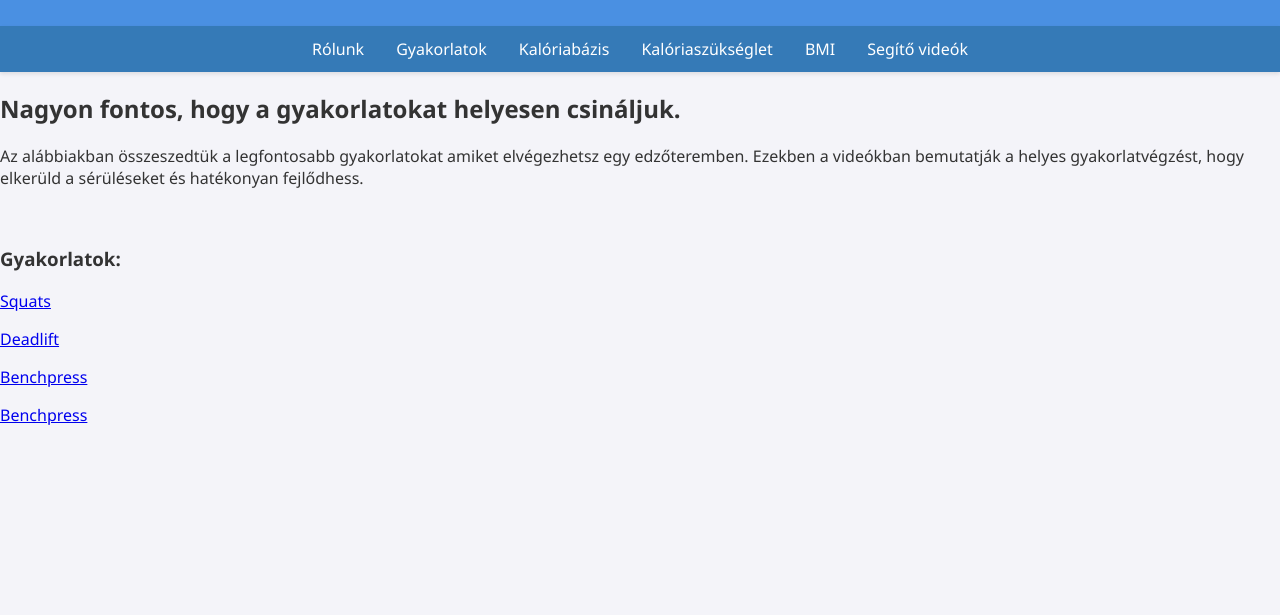
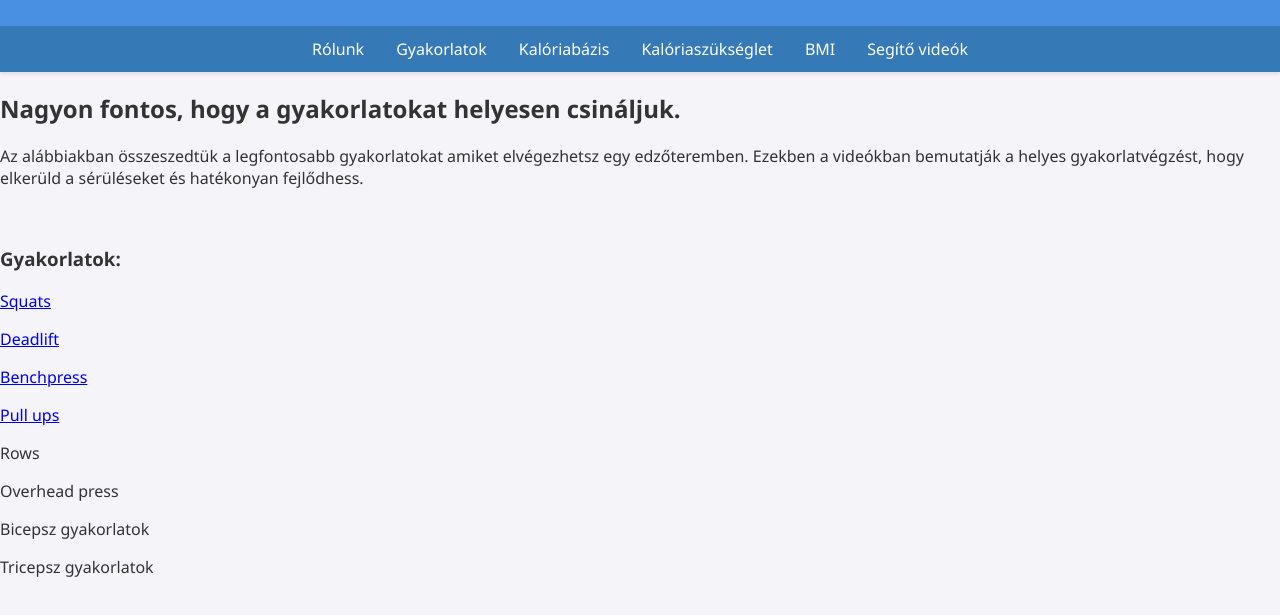
Before and after one commit to vatapiXD/gyakorlatok-gym, a plain HTML site: page gyakorlatok-gym/frontend/videok.html in a window 1280 px wide. Shown: the part 135-750 px from the top of the page. Drawn offline with Linux system fonts and the light colour scheme.

Commit message:
Szerintem ennyi gyakorlat elég lesz (ha kell több szóljatok)

```diff
--- a/gyakorlatok-gym/frontend/videok.html
+++ b/gyakorlatok-gym/frontend/videok.html
@@ -28,7 +28,11 @@
         <p><a href="https://youtu.be/gcNh17Ckjgg">Squats</a></p>
         <p><a href="https://youtu.be/r4MzxtBKyNE">Deadlift</a></p>
         <p><a href="https://youtu.be/gRVjAtPip0Y">Benchpress</a></p>
-        <p><a href="https://youtu.be/eGo4IYlbE5g">Benchpress</a></p>
+        <p><a href="https://youtu.be/eGo4IYlbE5g">Pull ups</a></p>
+        <p><a href="https://youtu.be/sP_4vybjVJs"></a>Rows</p>
+        <p><a href="https://youtu.be/KP1sYz2VICk"></a>Overhead press</p>
+        <p><a href="https://youtu.be/GNO4OtYoCYk"></a>Bicepsz gyakorlatok</p>
+        <p><a href="https://youtu.be/OpRMRhr0Ycc"></a>Tricepsz gyakorlatok</p>
 
 
 
```
